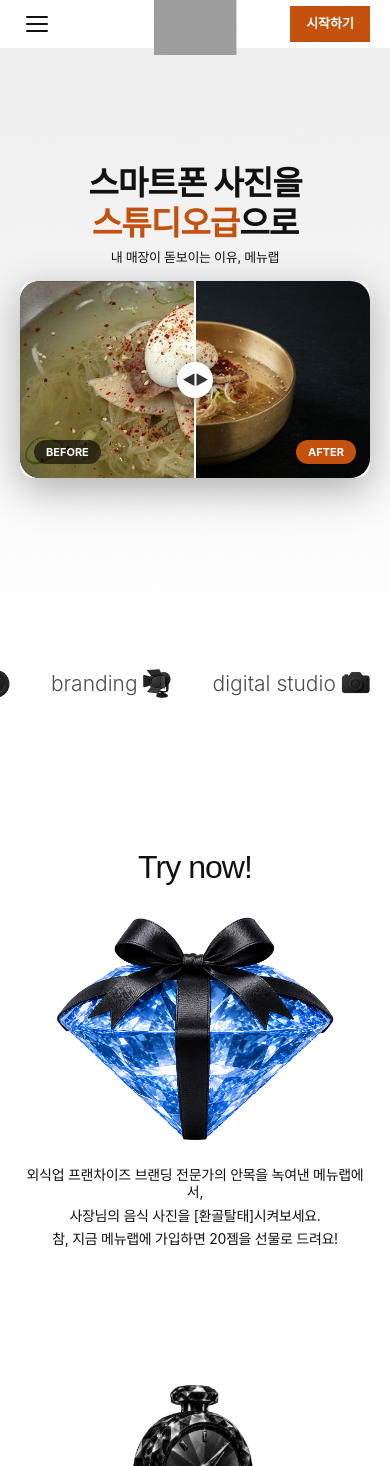
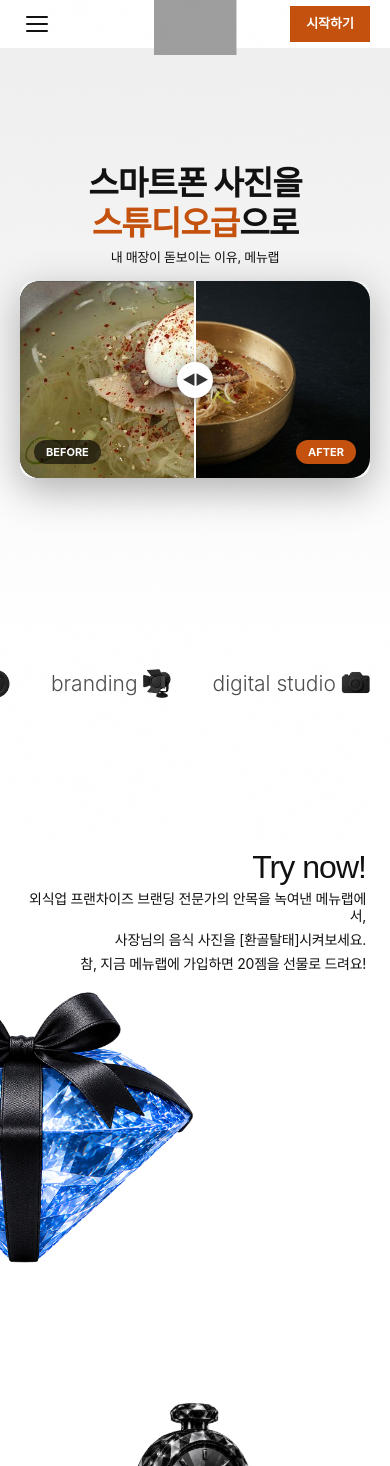
Before and after one commit to solip7131/menulab-v3, a Next.js app: page / in a window 390 px wide. Shown: the top 1466 px of the page. Built offline with nearby package versions, Linux system fonts and the light colour scheme; grey boxes are pictures that could not be loaded; a web font is replaced by a local one.

Commit message:
Mobile gem banner: restore gem image, text right-aligned above gem

```diff
--- a/app/globals.css
+++ b/app/globals.css
@@ -432,26 +432,21 @@ html { overscroll-behavior-y: none; }
 
   .gem-banner-inner {
     flex-direction: column !important;
-    align-items: center !important;
-    gap: 24px !important;
+    align-items: flex-end !important;
+    gap: 0 !important;
   }
 
   .gem-banner-image {
-    transform: none !important;
-    margin: 0 !important;
-    order: 1 !important;
-  }
-
-  .gem-banner-image .gem-img {
-    width: 72vw !important;
-    max-width: 320px !important;
+    order: 2 !important;
+    align-self: flex-start !important;
   }
 
   .gem-banner-text {
-    text-align: center !important;
+    text-align: right !important;
     max-width: 100% !important;
     flex-shrink: 1 !important;
-    order: 2 !important;
+    order: 1 !important;
+    padding-bottom: 16px !important;
   }
 
   .gem-banner-text p {
```
